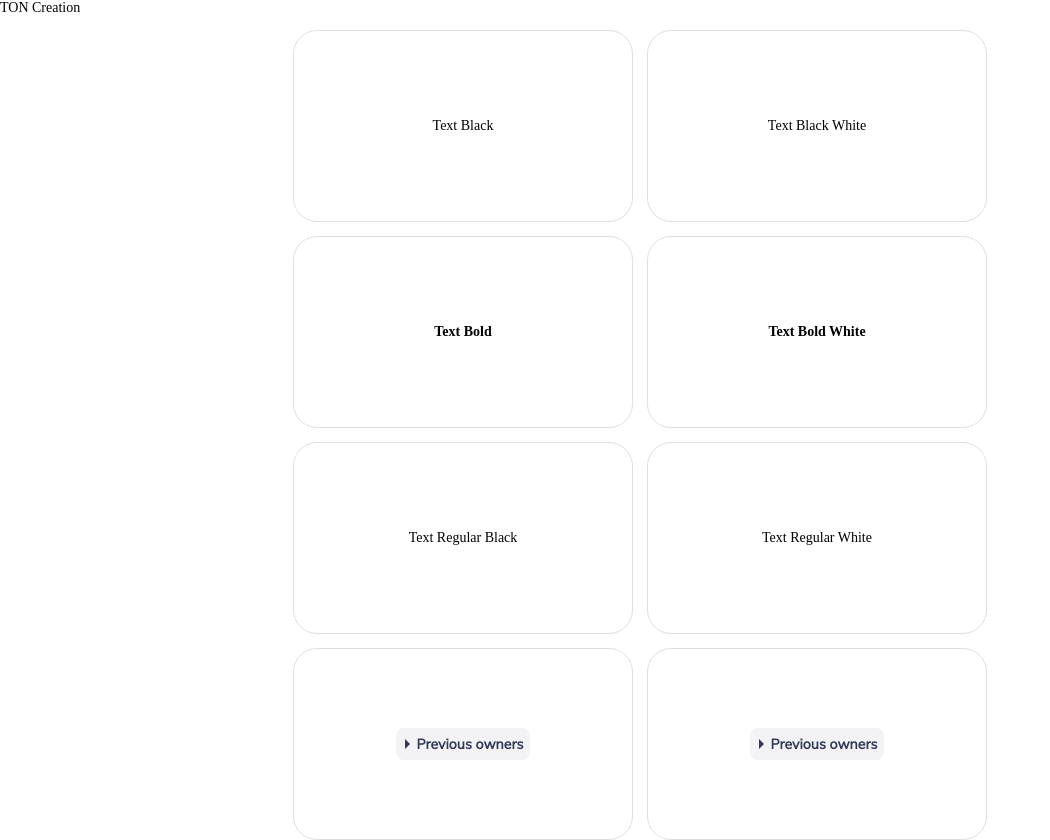
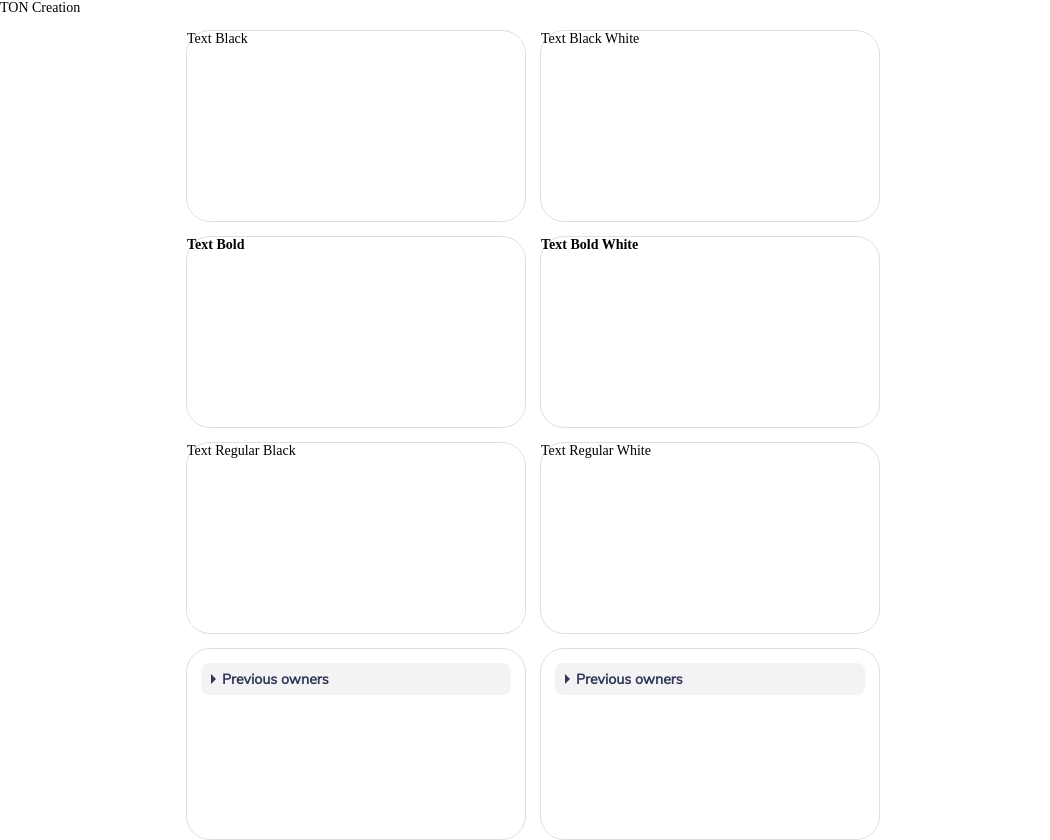
Before and after one commit to systemdesigndao/ton-design-system, a Vue app: page / in a window 1280 px wide. Shown: the top 840 px of the page, without its empty margins (0-1050 px from the left). Built offline with nearby package versions, Linux system fonts and the light colour scheme.

Commit message:
generate flex by @each postcss plugin

```diff
--- a/src/assets/styles/flex.pcss
+++ b/src/assets/styles/flex.pcss
@@ -1,19 +1,19 @@
-.col {
-    flex-direction: column;
+@each $type in (column, row) {
+    .$(type) {
+        flex-direction: $(type);
+    }
 }
 
-.justify-content-center {
-    justify-content: center;
+@each $type in (justify-content, align-self, align-items) {
+    @each $direction in (flex-start, center, flex-end) {
+        .$(type)-$(direction) {
+          $(type): $(direction);
+        }
+      }
+  }
+
+@each $type in (nowrap, align-self, align-items) {
+    .flex-$(type) {
+        flex-wrap: $(type);
+    }
 }
-
-.align-self-center {
-    align-self: center;
-}
-
-.align-items-center {
-    align-items: center;
-}
-
-.flex-wrap {
-    flex-wrap: wrap;
-}
```
